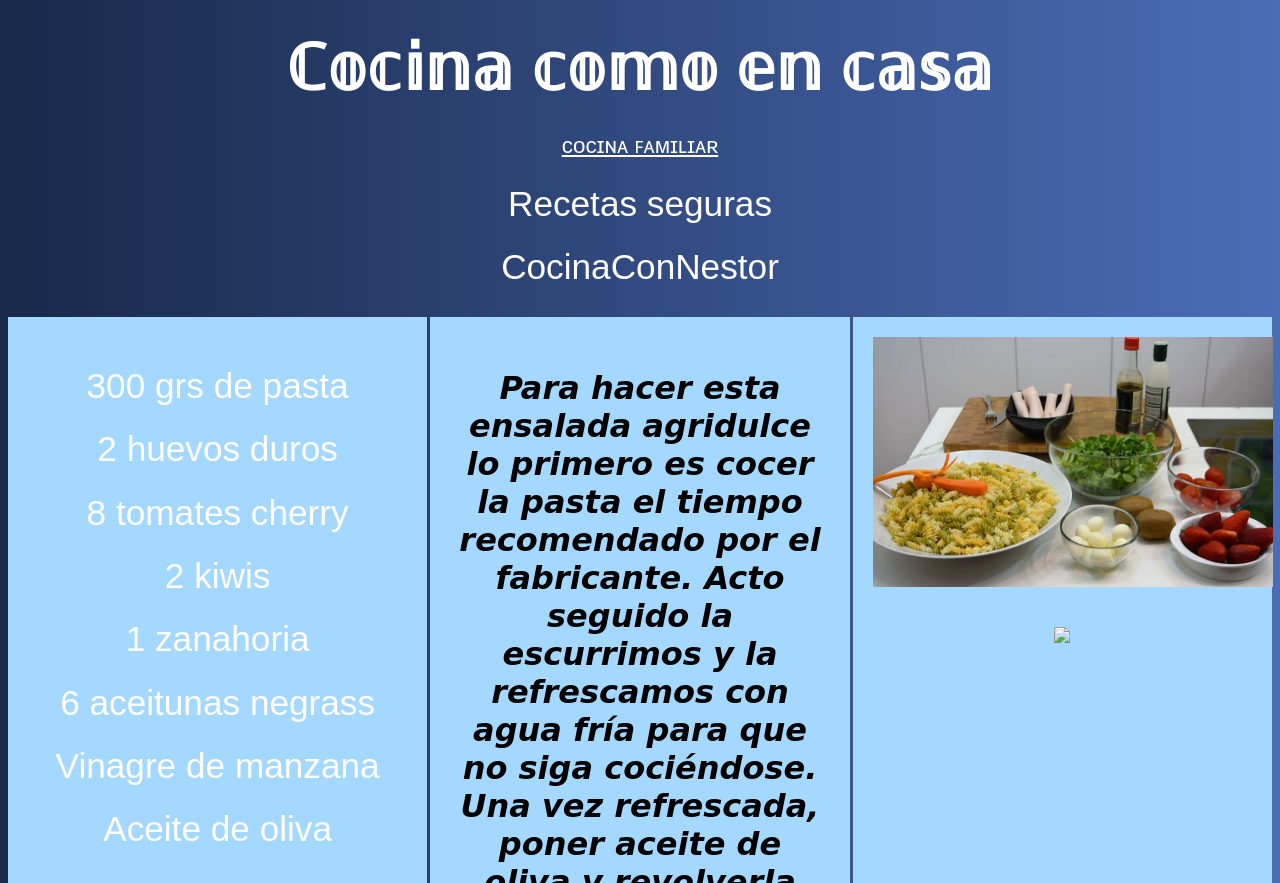
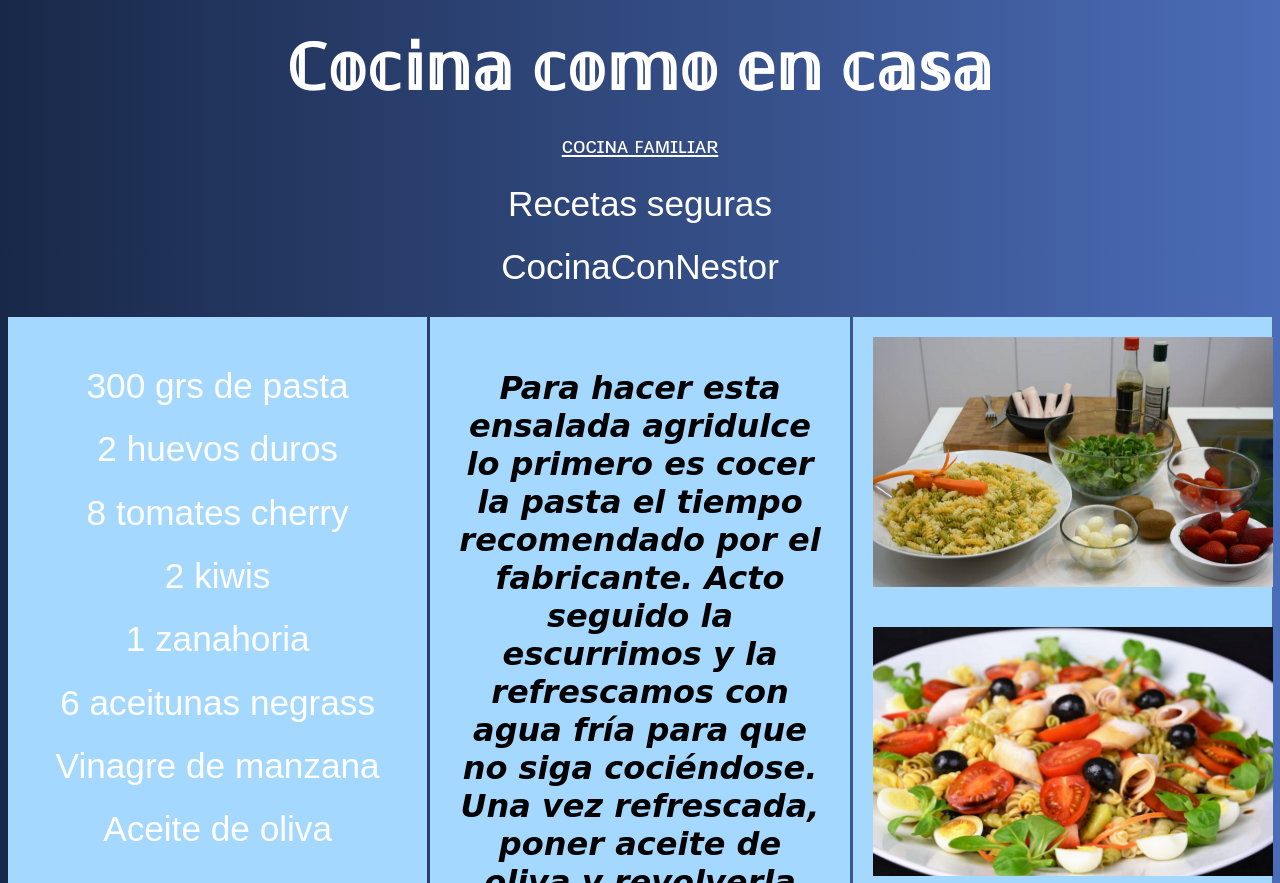
Before and after one commit to larrocanestor/recetacocina, a plain HTML site: page index.html in a window 1280 px wide. Shown: the top 883 px of the page. Drawn offline with Linux system fonts and the light colour scheme; a web font is replaced by a local one.

Commit message:
Update index.html

```diff
--- a/index.html
+++ b/index.html
@@ -30,7 +30,7 @@
 				<div class = "columna">
 					<center><img src= "./imagenes/receta_1.png"></center>
 					<br><br>
-					<center><img src= "./videos/receta_2.png"></center>
+					<center><img src= "./imagenes/receta_2.png"></center>
 				</div>
 			</div>
 		</div>
```
